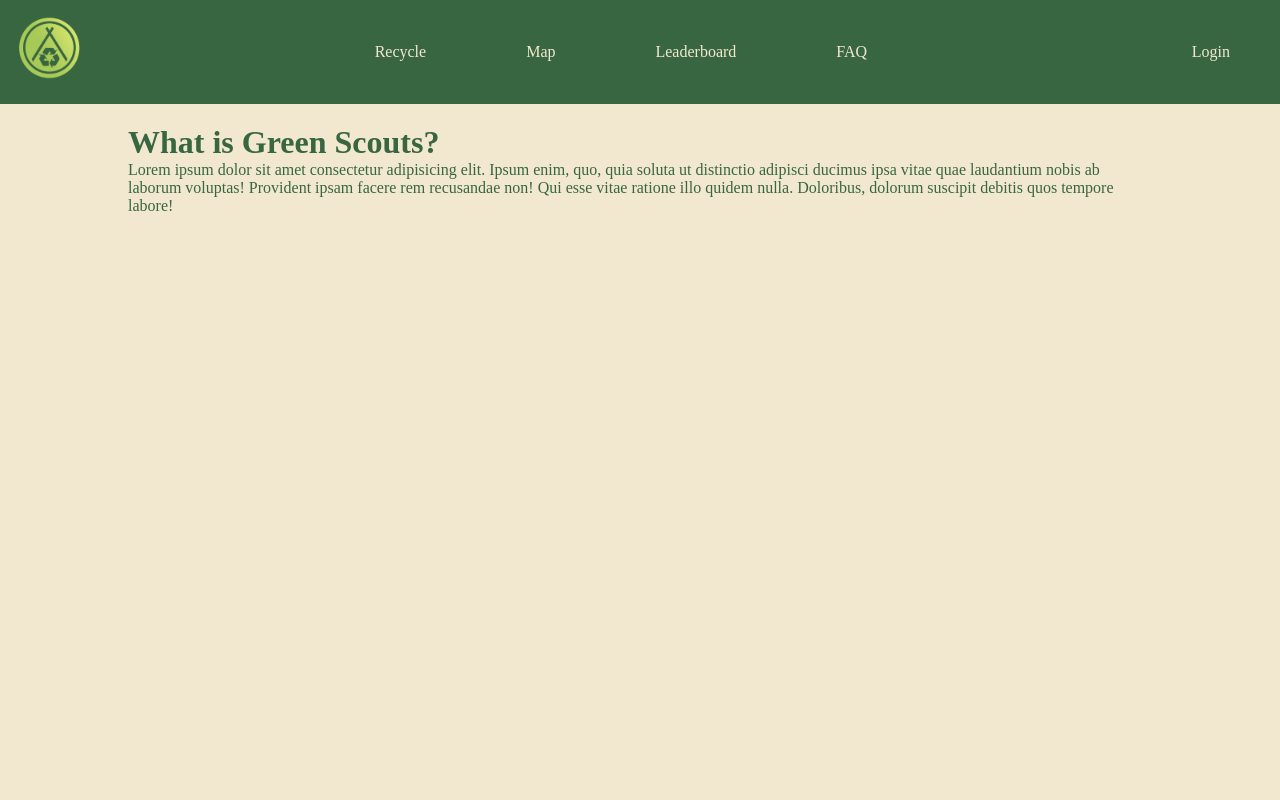
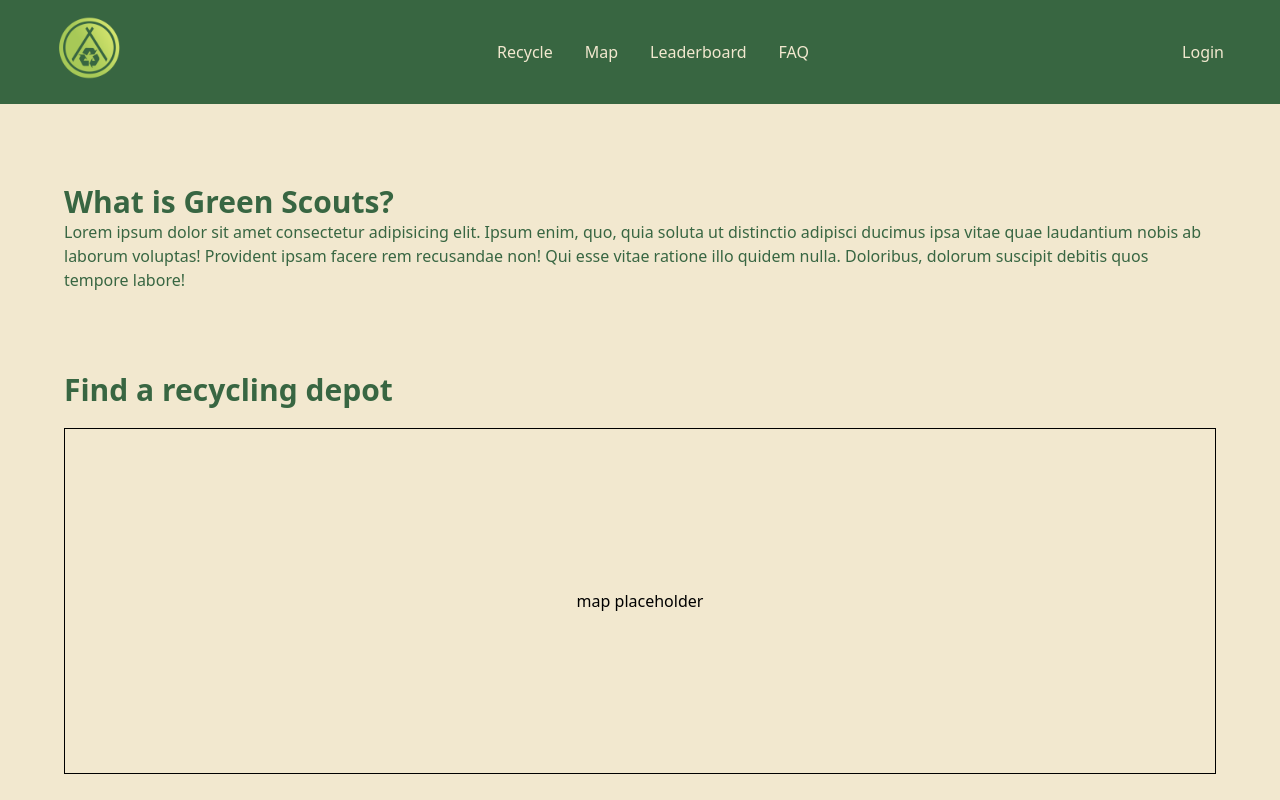
Before and after one commit to moxharley/1800_202530_DTC01, a website built with Vite: page index.html in a window 1280 px wide. Built offline with nearby package versions, Linux system fonts and the light colour scheme.

Commit message:
add map placeholder and update css from native to tailwind

```diff
--- a/index.html
+++ b/index.html
@@ -12,37 +12,43 @@
     <!-- Other libraries go here -->
 
     <!-- Link to styles of your own -->
-    <link rel="stylesheet" href="./styles/style.css">
+    <script src="https://cdn.jsdelivr.net/npm/@tailwindcss/browser@4"></script>
+    <!-- <link rel="stylesheet" href="./styles/style.css"> -->
 </head>
 
-<body id="light-mode">
-    <nav id="navbar">
-        <div>
-            <img id="navbar-logo" src="./images/placeholder_logo.png" />
+<body class="bg-[#f2e8cf]">
+    <nav class="flex bg-[#386641] md:justify-between w-full px-10 fixed bottom-0 md:static md:top-0">
+        <div class="invisible md:visible">
+            <img class="w-25 h-25" src="./images/placeholder_logo.png" />
         </div>
-        <div id="navbar-links">
-            <div id="navbar-item">
-                <a href="#">Recycle</a>
+        <div class="flex justify-around">
+            <div class="mx-4 my-10">
+                <a class="text-[#f2e8cf]" href="#">Recycle</a>
             </div>
-            <div id="navbar-item">
-                <a href="#">Map</a>
+            <div class="mx-4 my-10">
+                <a class="text-[#f2e8cf]" href="#">Map</a>
             </div>
-            <div id="navbar-item">
-                <a href="#">Leaderboard</a>
+            <div class="mx-4 my-10">
+                <a class="text-[#f2e8cf]" href="#">Leaderboard</a>
             </div>
-            <div id="navbar-item">
-                <a href="#">FAQ</a>
+            <div class="mx-4 my-10">
+                <a class="text-[#f2e8cf]" href="#">FAQ</a>
             </div>
         </div>
-        <div id="login-link">
-            <a href="#">Login</a>
+        <div class="flex items-center my-10 mx-4 invisible md:visible">
+            <a class="text-[#f2e8cf]" href="#">Login</a>
         </div>
     </nav>
 
-    <div id="body-info">
-        <h1>What is Green Scouts?</h1>
-        <p>Lorem ipsum dolor sit amet consectetur adipisicing elit. Ipsum enim, quo, quia soluta ut distinctio adipisci ducimus ipsa vitae quae laudantium nobis ab laborum voluptas! Provident ipsam facere rem recusandae non! Qui esse vitae ratione illo quidem nulla. Doloribus, dolorum suscipit debitis quos tempore labore!</p>
+    <div class="mt-20 mx-16">
+        <h1 class="text-[#386642] text-3xl font-bold">What is Green Scouts?</h1>
+        <p class="text-[#386642]">Lorem ipsum dolor sit amet consectetur adipisicing elit. Ipsum enim, quo, quia soluta ut distinctio adipisci ducimus ipsa vitae quae laudantium nobis ab laborum voluptas! Provident ipsam facere rem recusandae non! Qui esse vitae ratione illo quidem nulla. Doloribus, dolorum suscipit debitis quos tempore labore!</p>
     </div>
+
+    <section class="mt-20 mx-16">
+        <h2 class="text-[#386642] text-3xl font-bold">Find a recycling depot</h2>
+        <div style="border: 1px solid black; padding: 20vh; text-align: center; margin-top: 20px">map placeholder</div>
+    </section>
     <!------------------------------>
     <!-- Your HTML Layout go here -->
     <!------------------------------>
--- a/styles/style.css
+++ /dev/null
@@ -1,65 +0,0 @@
-* {
-    margin: 0;
-    padding: 0;
-}
-
-#navbar {
-    display: flex;
-    background-color: #386641;
-    justify-content: space-between;
-}
-
-#navbar-logo {
-    width: 100px;
-    height: 100px;
-}
-
-#navbar-links {
-    display: flex;
-    align-items: center;
-    justify-content: space-around;
-}
-
-#navbar-item {
-    margin: 0px 50px;
-}
-
-#navbar-item a {
-    color: #f2e8cf;
-    text-decoration: none;
-}
-
-#login-link {
-    display: flex;
-    align-items: center;
-    margin: 0px 50px;
-}
-
-#login-link a {
-    color: #f2e8cf;
-    text-decoration: none;
-}
-
-#body-info {
-    margin-top: 20px;
-    margin-left: 10%;
-    margin-right: 10%;
-}
-
-#body-info h1 {
-    color: #386641;
-    text-decoration: none;
-}
-
-#body-info p {
-    color: #386641;
-    text-decoration: none;
-}
-
-#light-mode {
-    background-color: #f2e8cf;
-}
-
-#dark-mode {
-    background-color: #386641;
-}
```
